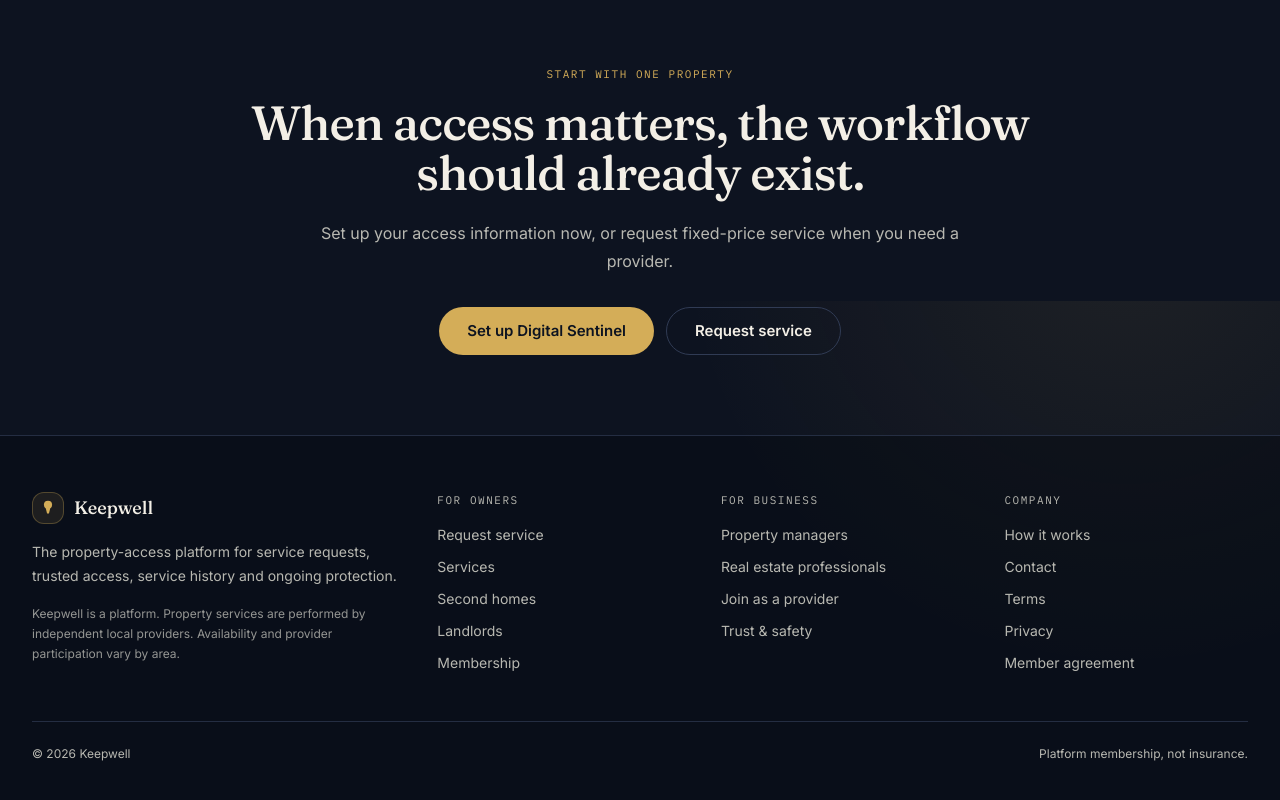
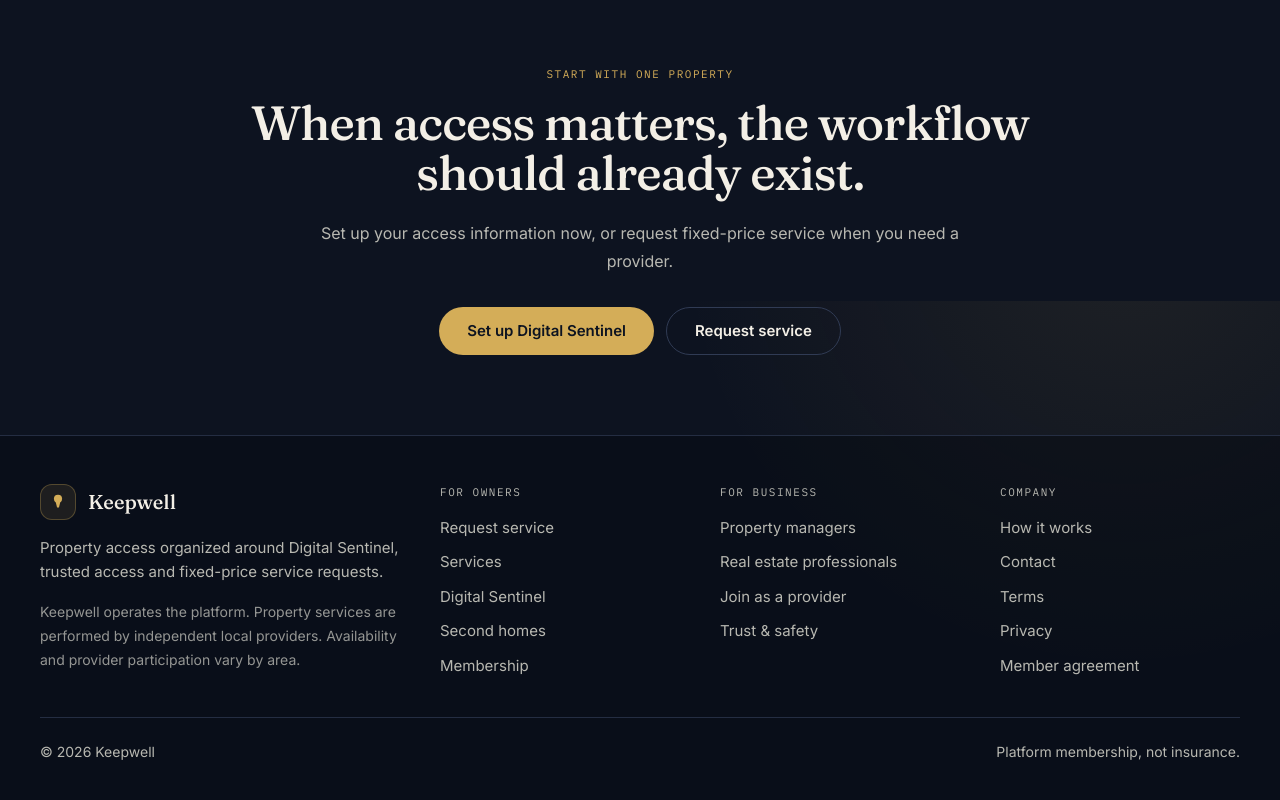
Before and after one commit to unikmo/Keepwell, a Next.js app: page / in a window 1280 px wide. Shown: the part 3699-4499 px from the top of the page. Built offline with nearby package versions, Linux system fonts and the light colour scheme; no server answers; the database is empty.

Commit message:
Improve Keepwell footer readability

```diff
--- a/src/components/Footer.tsx
+++ b/src/components/Footer.tsx
@@ -4,20 +4,20 @@ import { Keyhole } from "./Keyhole";
 export function Footer() {
   return (
     <footer className="border-t border-line/70 bg-void/45">
-      <div className="mx-auto max-w-7xl px-6 py-14 lg:px-8">
+      <div className="mx-auto max-w-[1400px] px-6 py-12 sm:px-8 lg:px-10">
         <div className="grid gap-10 md:grid-cols-[1.5fr_1fr_1fr_1fr]">
           <div>
-            <Link href="/" className="flex items-center gap-2.5 font-display text-lg font-medium text-parchment">
-              <span className="grid h-8 w-8 place-items-center rounded-xl border border-brass/30 bg-brass/10">
+            <Link href="/" className="flex items-center gap-3 font-display text-xl font-medium text-parchment">
+              <span className="grid h-9 w-9 place-items-center rounded-xl border border-brass/30 bg-brass/10">
                 <Keyhole className="h-4 w-3 text-brass" />
               </span>
               Keepwell
             </Link>
-            <p className="mt-4 max-w-sm text-sm leading-6 text-parchment-dim">
-              The property-access platform for service requests, trusted access, service history and ongoing protection.
+            <p className="mt-4 max-w-sm text-[15px] leading-6 text-parchment-dim">
+              Property access organized around Digital Sentinel, trusted access and fixed-price service requests.
             </p>
-            <p className="mt-4 max-w-md text-xs leading-5 text-parchment-dim/80">
-              Keepwell is a platform. Property services are performed by independent local providers. Availability and provider participation vary by area.
+            <p className="mt-4 max-w-md text-sm leading-6 text-parchment-dim/80">
+              Keepwell operates the platform. Property services are performed by independent local providers. Availability and provider participation vary by area.
             </p>
           </div>
 
@@ -26,8 +26,8 @@ export function Footer() {
             links={[
               { label: "Request service", href: "/book" },
               { label: "Services", href: "/services" },
+              { label: "Digital Sentinel", href: "/digital-sentinel" },
               { label: "Second homes", href: "/second-homes" },
-              { label: "Landlords", href: "/landlords" },
               { label: "Membership", href: "/pricing" },
             ]}
           />
@@ -52,7 +52,7 @@ export function Footer() {
           />
         </div>
 
-        <div className="mt-12 flex flex-col gap-3 border-t border-line/70 pt-6 text-xs text-parchment-dim sm:flex-row sm:items-center sm:justify-between">
+        <div className="mt-10 flex flex-col gap-3 border-t border-line/70 pt-6 text-sm text-parchment-dim sm:flex-row sm:items-center sm:justify-between">
           <span>&copy; {new Date().getFullYear()} Keepwell</span>
           <span>Platform membership, not insurance.</span>
         </div>
@@ -65,7 +65,7 @@ function FooterColumn({ title, links }: { title: string; links: { label: string;
   return (
     <div>
       <div className="font-mono text-[11px] uppercase tracking-[0.14em] text-parchment-dim">{title}</div>
-      <ul className="mt-4 space-y-3 text-sm">
+      <ul className="mt-4 space-y-3 text-[15px]">
         {links.map((link) => (
           <li key={link.href}>
             <Link href={link.href} className="text-parchment-dim transition hover:text-parchment">
```
